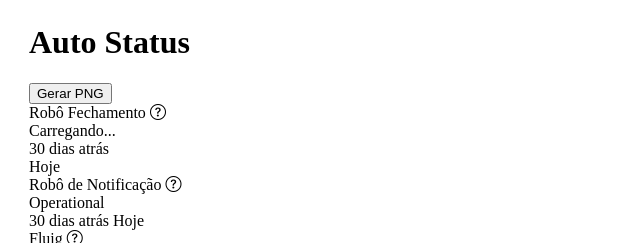
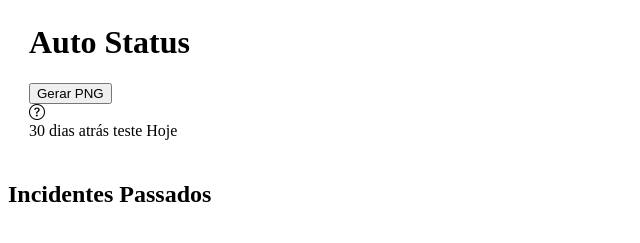
Before and after one commit to cauanmassino/StatusBot, a Flask app: page / in a window 1280 px wide. Shown: the part 330-573 px from the top of the page, without its empty margins (0-640 px from the left). Run offline with Flask 3, Linux system fonts and the light colour scheme; some libraries are stand-ins or nearby versions.

Commit message:
Update index.html

```diff
--- a/Template/index.html
+++ b/Template/index.html
@@ -35,109 +35,33 @@
     <!-- Botão de refresh -->
     <button id="gerar-png" class="button">Gerar PNG</button>
 
-
     </div>
 
-
     <div class="status-dashboard">
-    <!-- ROBO FECHAMENTO -->
+        <div id="status-container">
+            <!-- Robôs serão inseridos dinamicamente aqui -->
             <div class="status-item">
                 <div class="status-header">
                     <div class="status-title">
-                Robô Fechamento
-                <i class="bi bi-question-circle info-icon" data-nome="Robô Fechamento"></i>
+
+                        <i class="bi bi-question-circle info-icon" data-nome="Robô "></i>
                     </div>
                     <div id="modal-container" style="display: none;">
                         <!-- O conteúdo do modal será preenchido dinamicamente -->
                     </div>
-            <span class="status-state" id="estado-atual">Carregando...</span> <!-- O estado será atualizado -->
+                    <span class="status-state" id="estado-atual"></span> <!-- O estado será atualizado -->
                 </div>
 
                 <div class="bar-container"></div>
                 <div class="status-footer">
                     <span>30 dias atrás</span>
-            <span><div class="status-percentage"></div></span>
+                    <span class="status-percentage-class"id="status-percentage">teste</span>
                     <span>Hoje</span>
                 </div>
             </div>
 
-    <!-- Robô de Notificação -->
-    <div class="status-item">
-        <div class="status-header">
-            <div class="status-title">Robô de Notificação
-                <i class="bi bi-question-circle info-icon" data-nome="Robô de Notificação"></i>
-            </div>
-            <span class="status-state">Operational</span>
-        </div>
-        <div class="bar-container"></div>
-        <div class="status-footer">
-            <span>30 dias atrás</span>
-            <span></span>
-            <span>Hoje</span>
         </div>
     </div>
-
-        <!-- Fluig -->
-        <div class="status-item">
-            <div class="status-header">
-                <div class="status-title">Fluig
-                    <i class="bi bi-question-circle info-icon" data-nome="Fluig"></i>
-                </div>
-                <span class="status-state">Operational</span>
-            </div>
-            <div class="bar-container">
-                <!-- Barras de exemplo para Fluig -->
-
-
-            </div>
-            <div class="status-footer">
-                <span>30 dias atrás</span>
-                <span></span>
-                <span>Hoje</span>
-            </div>
-        </div>
-
-        <!-- Robô 4 -->
-        <div class="status-item">
-            <div class="status-header">
-                <div class="status-title">Robô 4
-                    <i class="bi bi-question-circle info-icon" data-nome="Robô 4"></i>
-                </div>
-                <span class="status-state">Operational</span>
-            </div>
-            <div class="bar-container">
-                <!-- Barras de exemplo para Fluig -->
-
-
-            </div>
-            <div class="status-footer">
-                <span>30 dias atrás</span>
-                <span></span>
-                <span>Hoje</span>
-            </div>
-        </div>
-
-        <!-- Robô 5 -->
-        <div class="status-item">
-            <div class="status-header">
-                <div class="status-title">Robô 5
-                    <i class="bi bi-question-circle info-icon" data-nome="Robô 5"></i>
-                </div>
-                <span class="status-state">Operational</span>
-            </div>
-            <div class="bar-container">
-                <!-- Barras de exemplo para Fluig -->
-
-
-            </div>
-            <div class="status-footer">
-                <span>30 dias atrás</span>
-                <span></span>
-                <span>Hoje</span>
-            </div>
-        </div>
-    </div>
-        <br>
   </div>
 
         <h2>Incidentes Passados</h2>
```
Lines whose indentation alone changed are shown as unchanged.
